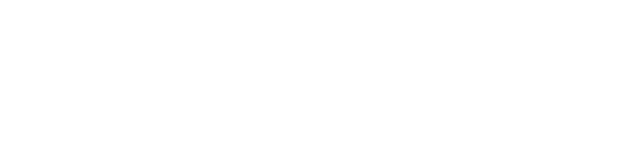
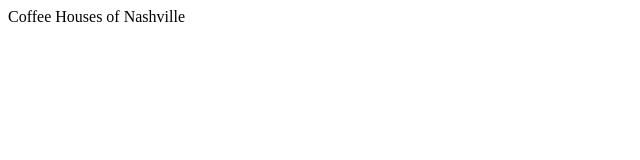
Before and after one commit to Scott47/coffee-houses, a plain HTML site: page index.html in a window 1280 px wide. Shown: the whole page, without its empty margins (0-640 px from the left). Drawn offline with Linux system fonts and the light colour scheme.

Commit message:
added header in index.html

```diff
--- a/index.html
+++ b/index.html
@@ -7,5 +7,7 @@
 </head>
 <body>
 
+    <header class="pageHeader">Coffee Houses of Nashville</header>
+
 </body>
 </html>
```
